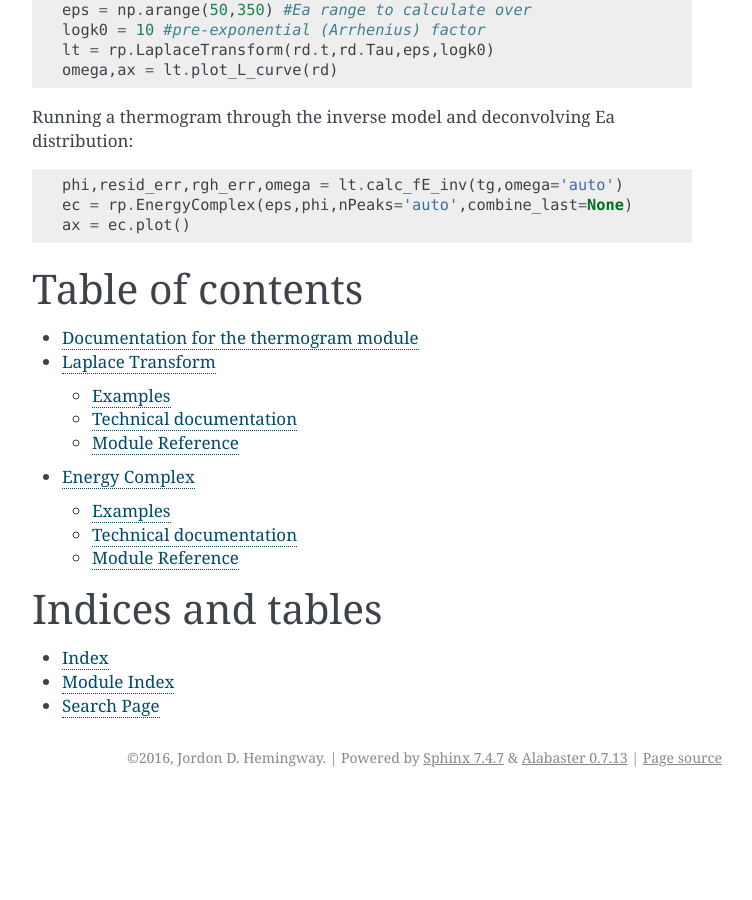
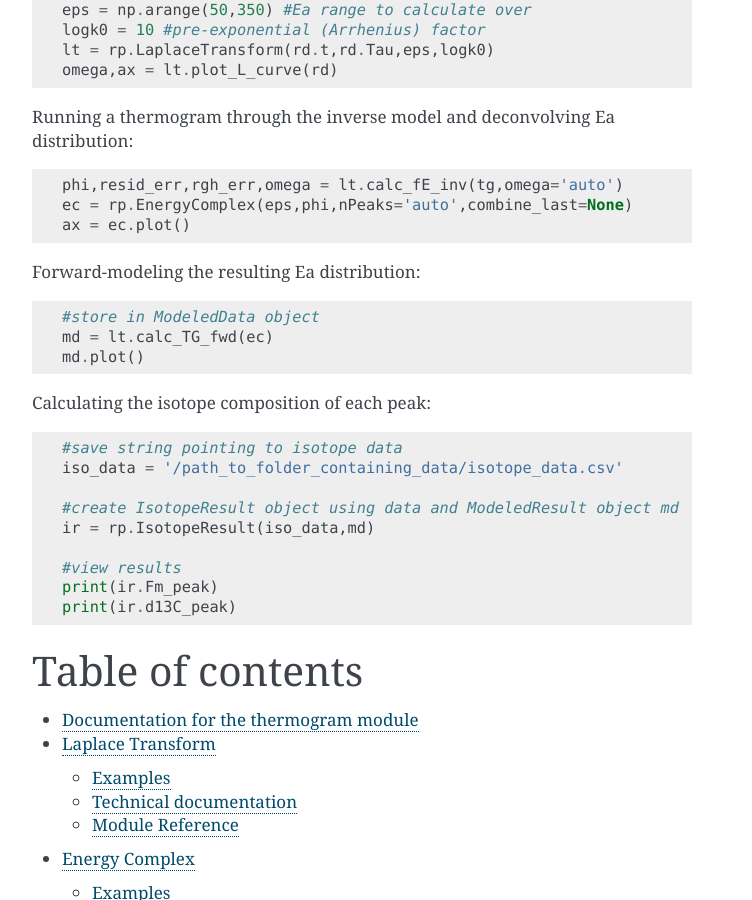
Before and after one commit to FluvialSeds/rampedpyrox, a Sphinx documentation site: the page built from docs/index.rst, in a window 1280 px wide and 900 px high, scrolled down 1057 px. Shown: the whole window, without its empty margins (388-1140 px from the left). Built offline with Sphinx 7.4.7, drawn with Linux system fonts in a browser that asks for light colours; before the commit the page ends 1854 px from its top, so only the background shows below that.

```diff
--- a/docs/index.rst
+++ b/docs/index.rst
@@ -61,6 +61,24 @@
 	ec = rp.EnergyComplex(eps,phi,nPeaks='auto',combine_last=None)
 	ax = ec.plot()
 
+Forward-modeling the resulting Ea distribution::
+
+	#store in ModeledData object
+	md = lt.calc_TG_fwd(ec)
+	md.plot()
+
+Calculating the isotope composition of each peak::
+
+	#save string pointing to isotope data
+	iso_data = '/path_to_folder_containing_data/isotope_data.csv'
+
+	#create IsotopeResult object using data and ModeledResult object md
+	ir = rp.IsotopeResult(iso_data,md)
+
+	#view results
+	print(ir.Fm_peak)
+	print(ir.d13C_peak)
+
 Table of contents
 =================
 
```
Also changed, not shown: docs/isotoperesult.rst (added, +35 -0 lines).
